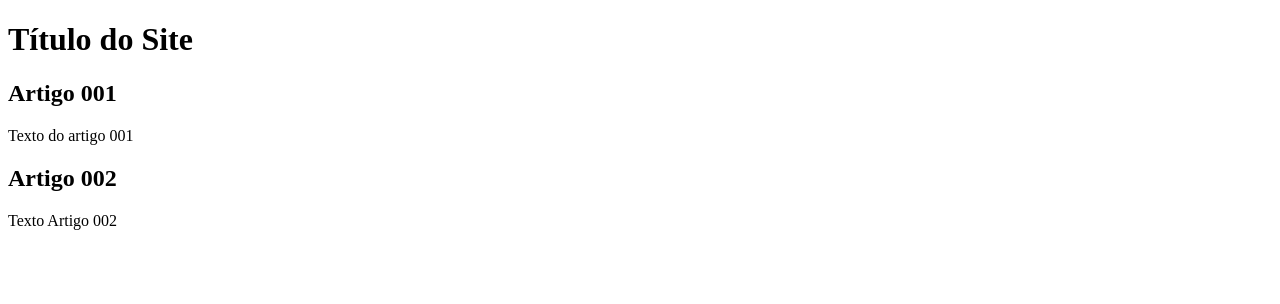
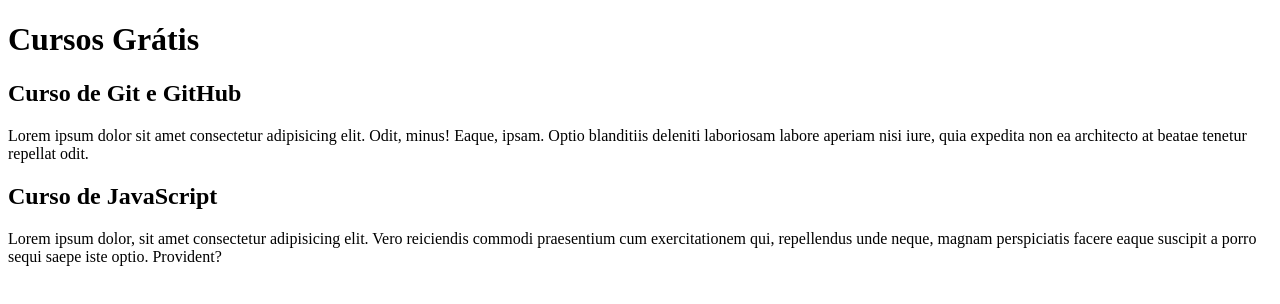
Before and after one commit to nicolasaugustoo/projeto-site, a plain HTML site: page index.html in a window 1280 px wide. Drawn offline with Linux system fonts and the light colour scheme.

Commit message:
comecei a escrever o conteúdo

```diff
--- a/index.html
+++ b/index.html
@@ -8,16 +8,16 @@
 <body>
     <main>
         <header>
-            <h1>Título do Site</h1>
+            <h1>Cursos Grátis</h1>
         </header>
         <article>
-            <h2>Artigo 001</h2>
-            <p>Texto do artigo 001</p>
+            <h2>Curso de Git e GitHub</h2>
+            <p>Lorem ipsum dolor sit amet consectetur adipisicing elit. Odit, minus! Eaque, ipsam. Optio blanditiis deleniti laboriosam labore aperiam nisi iure, quia expedita non ea architecto at beatae tenetur repellat odit.</p>
             <p></p>
         </article>
         <article>
-            <h2>Artigo 002</h2>
-            <p>Texto Artigo 002</p>
+            <h2>Curso de JavaScript</h2>
+            <p>Lorem ipsum dolor, sit amet consectetur adipisicing elit. Vero reiciendis commodi praesentium cum exercitationem qui, repellendus unde neque, magnam perspiciatis facere eaque suscipit a porro sequi saepe iste optio. Provident?</p>
         </article>
     </main>
 </body>
```
